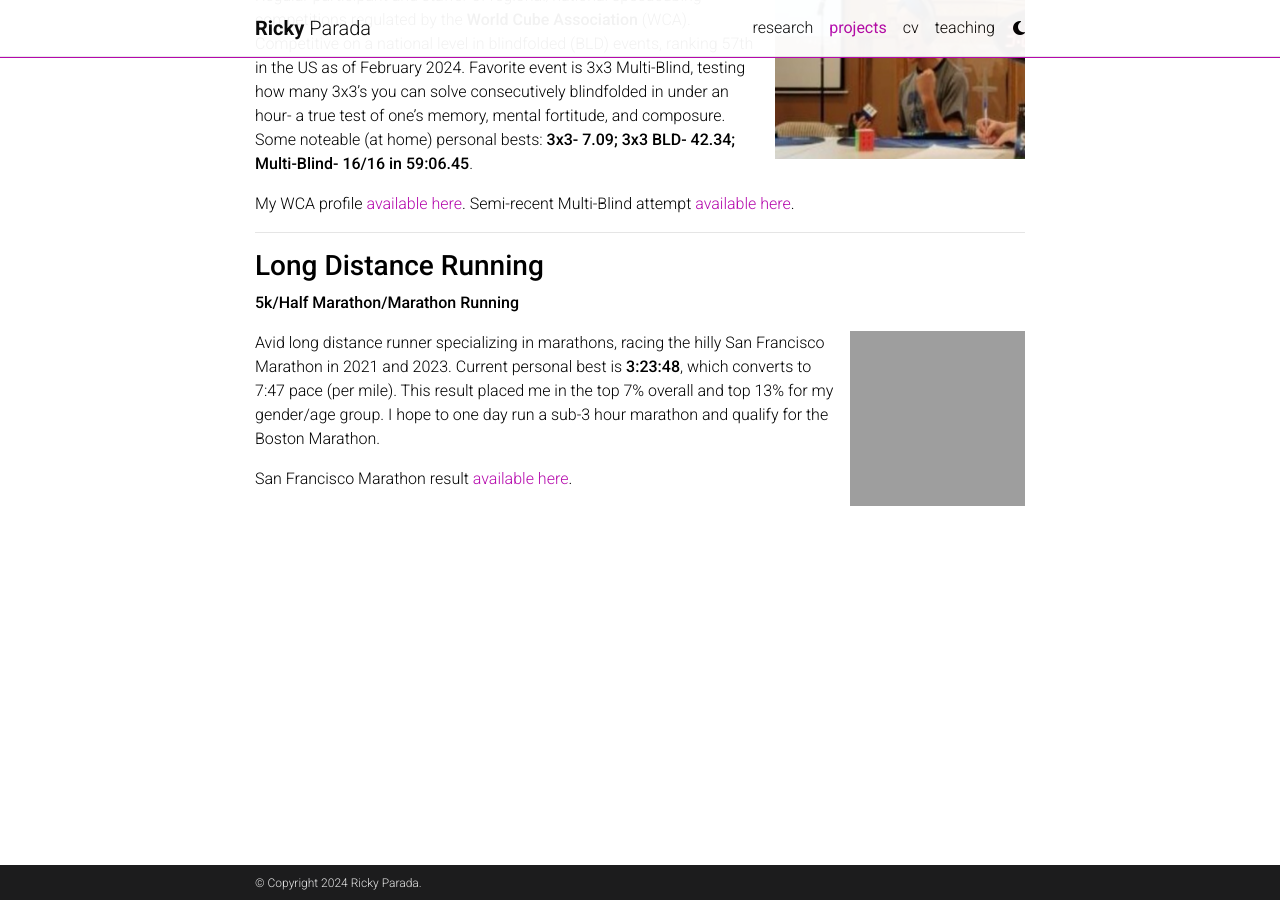
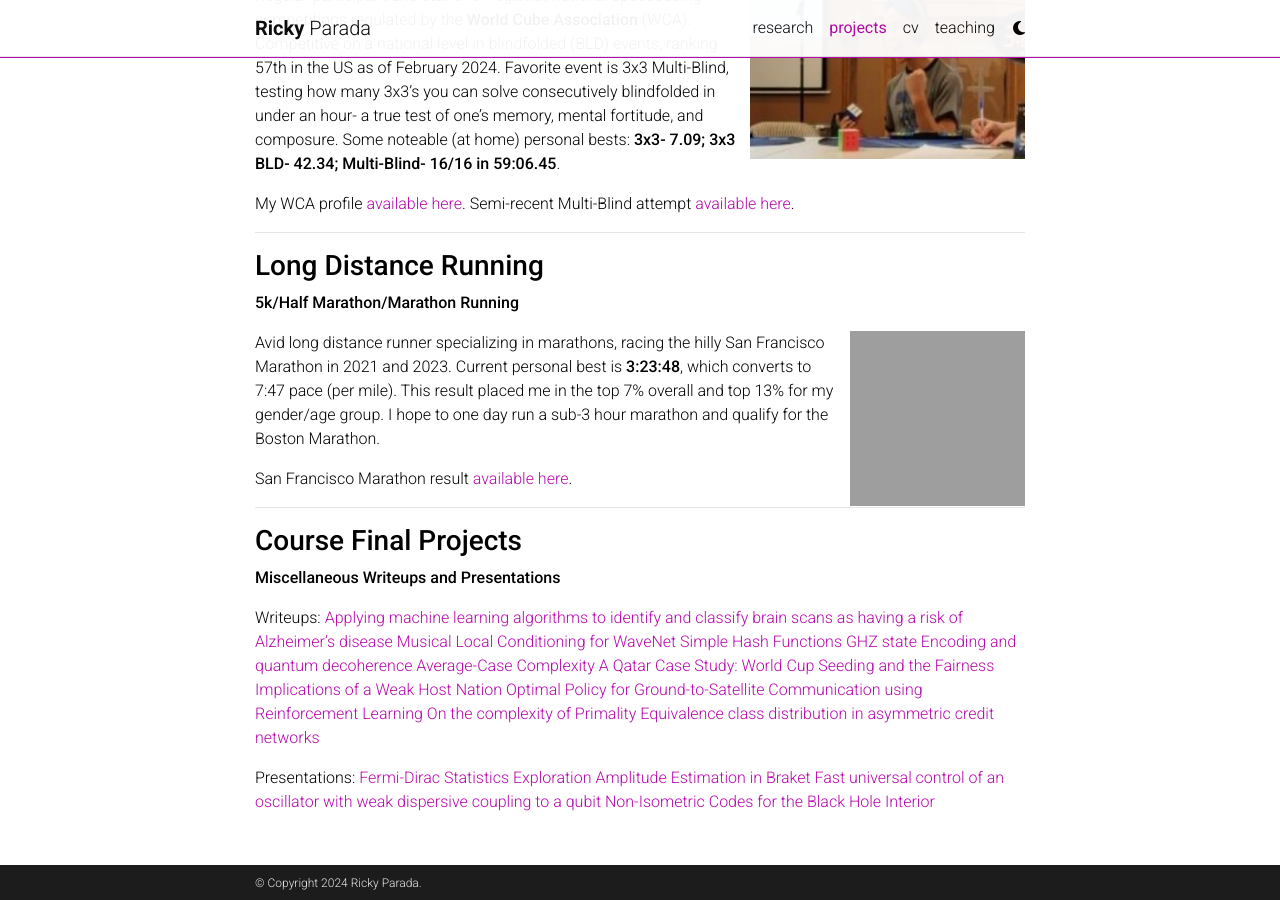
Before and after one commit to rickyparada/rickyparada.github.io, a Jekyll site: the page built from _pages/projects.md, in a window 1280 px wide and 900 px high, scrolled down 1255 px. Built offline with Jekyll 4.4.1, drawn with Linux system fonts in a browser that asks for light colours; comment, search, counter and statistics services are not loaded; a style sheet for code colours, icons or effects is not loaded; some of the changed text lies outside the part shown; grey boxes are pictures that could not be loaded.

Commit message:
Update projects.md

```diff
--- a/_pages/projects.md
+++ b/_pages/projects.md
@@ -15,7 +15,7 @@ description: for creations that don't fall under research, work or fun related.
 
 Programmed and constructed a Rubik’s Cube Solving Robot built on top of a **Raspberry Pi** in bare-metal **C**. Wired a circuit powering 6 servomotors that precisely turn each face of the cube on command. Wrote a custom solver using **3-style**, the blindfolded method that I'm currently learning, which conveniently produces solve times that match my sighted 3x3 abilities (9-12 seconds).
 
-Code [available here](https://github.com/rickyparada6/cubot){:target="_blank"}. Video demonstration [available here](https://drive.google.com/file/d/1XExxEtymkB8IOTkzh1MUYkfTPDjp26yx/view?usp=sharing){:target="_blank"}. Ricky vs Cubot race [here](https://drive.google.com/file/d/10ePE3w9q7iAAHHokkwFTI6F_EAa1Ruq2/view?usp=sharing){:target="_blank"}.
+This was a final project for a Computer Systems class in Spring 2020. Code [available here](https://github.com/rickyparada6/cubot){:target="_blank"}. Video demonstration [available here](https://drive.google.com/file/d/1XExxEtymkB8IOTkzh1MUYkfTPDjp26yx/view?usp=sharing){:target="_blank"}. Ricky vs Cubot race [here](https://drive.google.com/file/d/10ePE3w9q7iAAHHokkwFTI6F_EAa1Ruq2/view?usp=sharing){:target="_blank"}.
 
 ---
 
@@ -47,7 +47,7 @@ This project was part of an internship at **ZPX - Interactive Software** (now **
 
 **Competitive Rubik's Cube Solving**
 
-<img align="right" style="margin-left: 10px;" src="./../assets/img/wca.png" alt="" width="250" height="175">
+<img align="right" style="margin-left: 10px;" src="./../assets/img/wca.png" alt="" width="275" height="175">
 
 Regular participant and staffer of regional/national speedcubing competitions regulated by the **World Cube Association** (WCA). Competitive on a national level in blindfolded (BLD) events, ranking 57th in the US as of February 2024. Favorite event is 3x3 Multi-Blind, testing how many 3x3's you can solve consecutively blindfolded in under an hour- a true test of one's memory, mental fortitude, and composure. Some noteable (at home) personal bests: **3x3- 7.09; 3x3 BLD- 42.34; Multi-Blind- 16/16 in 59:06.45**.
 
@@ -64,3 +64,24 @@ My WCA profile [available here](https://www.worldcubeassociation.org/persons/201
 Avid long distance runner specializing in marathons, racing the hilly San Francisco Marathon in 2021 and 2023. Current personal best is **3:23:48**, which converts to 7:47 pace (per mile). This result placed me in the top 7% overall and top 13% for my gender/age group. I hope to one day run a sub-3 hour marathon and qualify for the Boston Marathon.
 
 San Francisco Marathon result [available here](https://www.athlinks.com/event/1403/results/Event/1052040/Course/2367906/Bib/1361){:target="_blank"}.
+
+---
+
+### **Course Final Projects**
+
+**Miscellaneous Writeups and Presentations**
+
+Writeups: [Applying machine learning algorithms to identify and classify brain scans as having a risk of Alzheimer's disease](https://cs229.stanford.edu/proj2021spr/report2/82006956.pdf){:target="_blank"}
+[Musical Local Conditioning for WaveNet](https://cs230.stanford.edu/projects_spring_2022/reports/127608644.pdf){:target="_blank"}
+[Simple Hash Functions](https://drive.google.com/file/d/1DKmONHj0UUC3jemYOHopdVcQ7CRVfWOD/view?usp=sharing){:target="_blank"}
+[GHZ state Encoding and quantum decoherence](https://drive.google.com/file/d/1nv1g3ZisPElbNo2EimdGxHr-2kBk_pCq/view?usp=sharing){:target="_blank"}
+[Average-Case Complexity](https://drive.google.com/file/d/1X3Ks58fdjeisPdB9_hIl2QrD5eXNcBHV/view?usp=sharing){:target="_blank"}
+[A Qatar Case Study: World Cup Seeding and the Fairness Implications of a Weak Host Nation](https://drive.google.com/file/d/1Nc_LqauGDCs4BrcSXA_n7BI8OicZTvV4/view?usp=sharing){:target="_blank"}
+[Optimal Policy for Ground-to-Satellite Communication using Reinforcement Learning](https://drive.google.com/file/d/1wGFW5xqyl3DYfkYzNm3d31UktLjY5QZD/view?usp=sharing){:target="_blank"}
+[On the complexity of Primality](https://drive.google.com/file/d/1-xd0q4-8gnB8EDwVik_hrTKxoXTA1vJA/view?usp=sharing){:target="_blank"}
+[Equivalence class distribution in asymmetric credit networks](https://drive.google.com/file/d/1-xd0q4-8gnB8EDwVik_hrTKxoXTA1vJA/view?usp=sharing){:target="_blank"}
+
+Presentations: [Fermi-Dirac Statistics Exploration](https://drive.google.com/file/d/1nK3qHI0AabHFcCiUFBvVE2EtyLQ2bkCH/view?usp=sharing){:target="_blank"}
+[Amplitude Estimation in Braket](https://drive.google.com/file/d/1qz9l5QYwksFFHdOxyDR7tYz5fB65UG8-/view?usp=sharing){:target="_blank"}
+[Fast universal control of an oscillator with weak dispersive coupling to a qubit](https://drive.google.com/file/d/1oY30cefBjb9f2v-LJ2IuYkysEnRuqWVx/view?usp=sharing){:target="_blank"}
+[Non-Isometric Codes for the Black Hole Interior](https://drive.google.com/file/d/1Xxc2CjuEzq62XxG_je3-UZ5xg3txO51I/view?usp=sharing){:target="_blank"}
```
